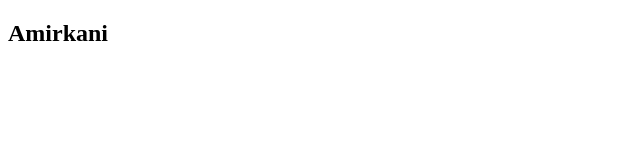
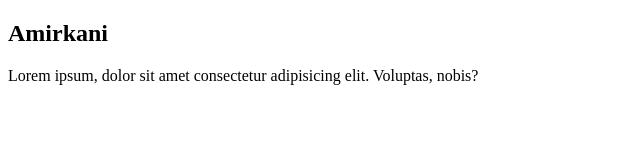
Before and after one commit to amirhosseinmehrabijam/git-tutorial, a plain HTML site: page index.html in a window 1280 px wide. Shown: the whole page, without its empty margins (0-640 px from the left). Drawn offline with Linux system fonts and the light colour scheme.

Commit message:
add paraghraph to html and a new style add css

```diff
--- a/index.html
+++ b/index.html
@@ -7,5 +7,8 @@
   </head>
   <body>
     <h2>Amirkani</h2>
+    <p>
+      Lorem ipsum, dolor sit amet consectetur adipisicing elit. Voluptas, nobis?
+    </p>
   </body>
 </html>
--- a/style.css
+++ b/style.css
@@ -0,0 +1,4 @@
+* {
+  margin: 0;
+  padding: 0;
+}
```
